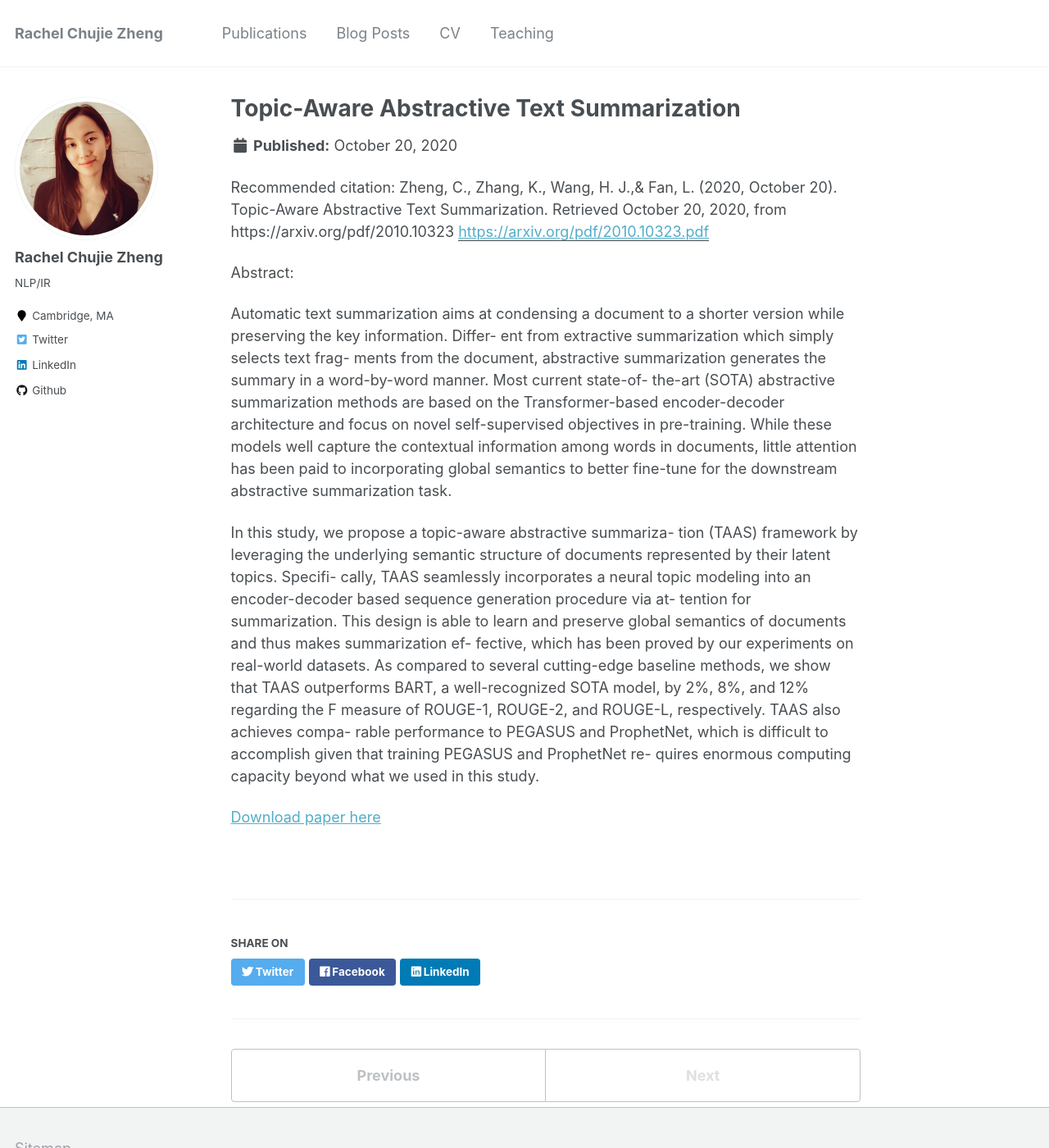
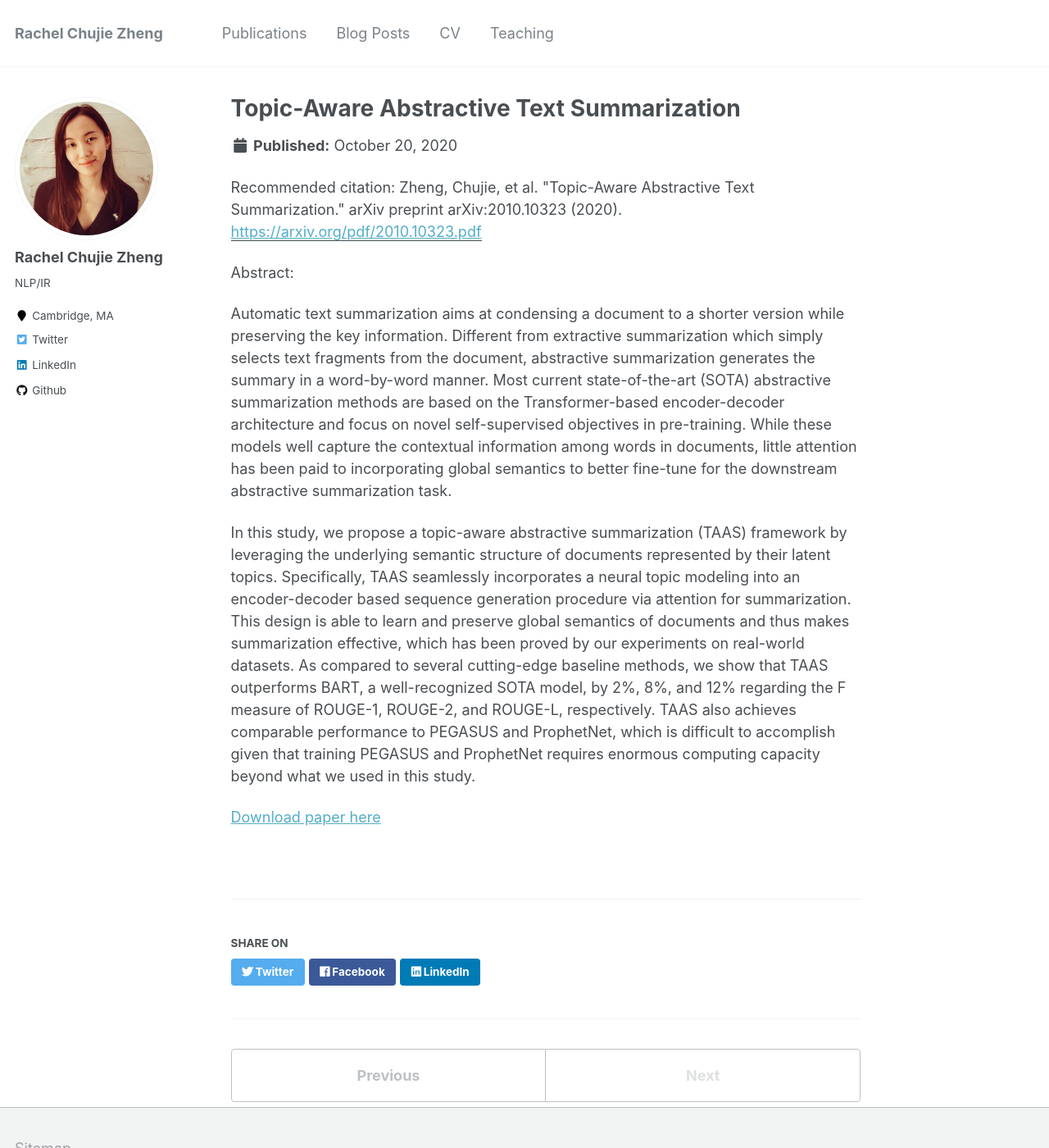
Before and after one commit to chz816/chz816.github.io, a Jekyll site: the page built from _publications/2020-10-20-taas.md, in a window 1280 px wide and 1400 px high. Shown: the whole window at 82% size. Built offline with Jekyll 4.4.1, drawn with Linux system fonts in a browser that asks for light colours.

Commit message:
10/20 - update publications

```diff
--- a/_publications/2020-10-20-taas.md
+++ b/_publications/2020-10-20-taas.md
@@ -4,12 +4,12 @@ collection: publications
 permalink: /publications/2020-10-20-taas
 date: 2020-10-20
 paperurl: 'https://arxiv.org/pdf/2010.10323.pdf'
-citation: 'Zheng, C., Zhang, K., Wang, H. J.,&amp; Fan, L. (2020, October 20). Topic-Aware Abstractive Text Summarization. Retrieved October 20, 2020, from https://arxiv.org/pdf/2010.10323'
+citation: 'Zheng, Chujie, et al. "Topic-Aware Abstractive Text Summarization." arXiv preprint arXiv:2010.10323 (2020).'
 ---
 Abstract:
 
-Automatic text summarization aims at condensing a document to a shorter version while preserving the key information. Differ- ent from extractive summarization which simply selects text frag- ments from the document, abstractive summarization generates the summary in a word-by-word manner. Most current state-of- the-art (SOTA) abstractive summarization methods are based on the Transformer-based encoder-decoder architecture and focus on novel self-supervised objectives in pre-training. While these models well capture the contextual information among words in documents, little attention has been paid to incorporating global semantics to better fine-tune for the downstream abstractive summarization task.
+Automatic text summarization aims at condensing a document to a shorter version while preserving the key information. Different from extractive summarization which simply selects text fragments from the document, abstractive summarization generates the summary in a word-by-word manner. Most current state-of-the-art (SOTA) abstractive summarization methods are based on the Transformer-based encoder-decoder architecture and focus on novel self-supervised objectives in pre-training. While these models well capture the contextual information among words in documents, little attention has been paid to incorporating global semantics to better fine-tune for the downstream abstractive summarization task.
 
-In this study, we propose a topic-aware abstractive summariza- tion (TAAS) framework by leveraging the underlying semantic structure of documents represented by their latent topics. Specifi- cally, TAAS seamlessly incorporates a neural topic modeling into an encoder-decoder based sequence generation procedure via at- tention for summarization. This design is able to learn and preserve global semantics of documents and thus makes summarization ef- fective, which has been proved by our experiments on real-world datasets. As compared to several cutting-edge baseline methods, we show that TAAS outperforms BART, a well-recognized SOTA model, by 2%, 8%, and 12% regarding the F measure of ROUGE-1, ROUGE-2, and ROUGE-L, respectively. TAAS also achieves compa- rable performance to PEGASUS and ProphetNet, which is difficult to accomplish given that training PEGASUS and ProphetNet re- quires enormous computing capacity beyond what we used in this study.
+In this study, we propose a topic-aware abstractive summarization (TAAS) framework by leveraging the underlying semantic structure of documents represented by their latent topics. Specifically, TAAS seamlessly incorporates a neural topic modeling into an encoder-decoder based sequence generation procedure via attention for summarization. This design is able to learn and preserve global semantics of documents and thus makes summarization effective, which has been proved by our experiments on real-world datasets. As compared to several cutting-edge baseline methods, we show that TAAS outperforms BART, a well-recognized SOTA model, by 2%, 8%, and 12% regarding the F measure of ROUGE-1, ROUGE-2, and ROUGE-L, respectively. TAAS also achieves comparable performance to PEGASUS and ProphetNet, which is difficult to accomplish given that training PEGASUS and ProphetNet requires enormous computing capacity beyond what we used in this study.
 
 [Download paper here](https://arxiv.org/pdf/2010.10323.pdf)
```
Also changed, not shown: _publications/2020-08-21-podrecs.md (+1 -1 lines).
